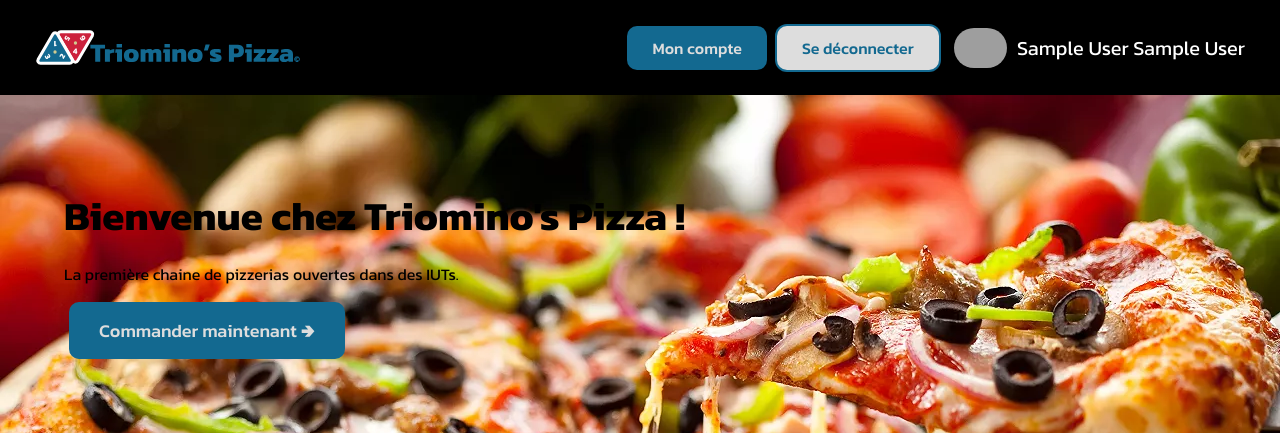
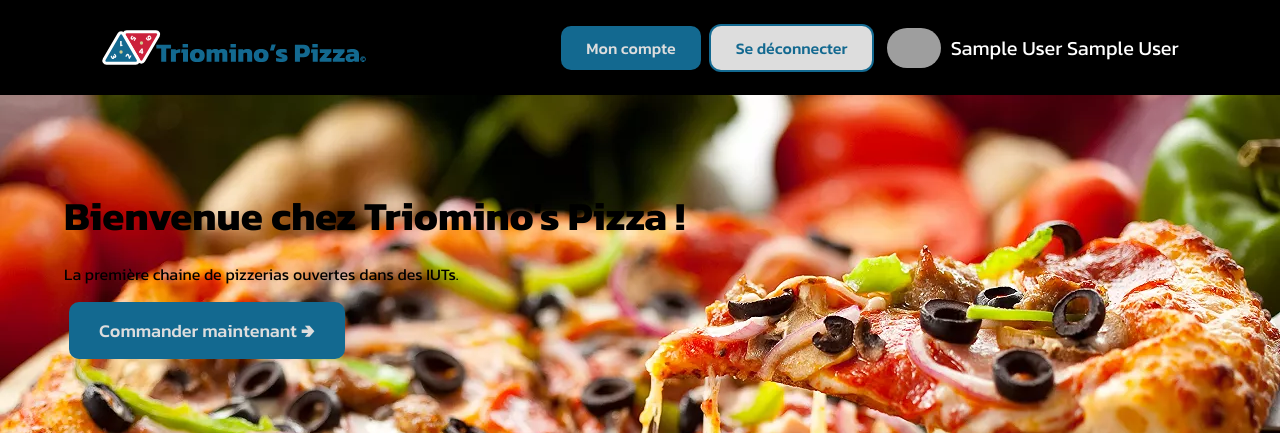
Before and after one commit to Triominos-Pizza/website, a PHP site: page / in a window 1280 px wide. Shown: the top 433 px of the page. Run offline with PHP 8.4, Linux system fonts and the light colour scheme; the visitor is signed in with stand-in values (Sample User, id 1); data that the repository does not hold is empty; a stand-in replaces the project's code that opens the database connection; grey boxes are pictures that could not be loaded.

Commit message:
Responsive header

```diff
--- a/css/header.css
+++ b/css/header.css
@@ -1,40 +1,62 @@
 header {
     display: flex;
-    justify-content: space-between;
+    justify-content: space-around;
     align-items: center;
     padding: 10px;
-    height: 75px;
+    min-height: 75px;
     background-color: #000;
     color: #fff;
+    flex-wrap: wrap;
+}
+
+header #header-logo, header #header-account {
+    display: flex;
+    align-items: center;
+    flex-wrap: wrap;
 }
 
 header #header-logo {
-    /* float: left; */
     height: 40px;
     width: auto;
     margin-inline: 25px;
-    /* position: relative; */
-    /* top: 50%; */
-    /* transform: translateY(-50%); */
+    margin-block: 15px;
 }
 
 header #header-account {
     display: flex;
+    flex-direction: row;
+    justify-content: space-around;
     align-items: center;
     padding-inline: 25px;
 }
 
-header #header-account > button {
-    margin-inline: 5px;
+header #header-account #header-buttons {
+    display: flex;
+    flex-direction: row;
+    justify-content: space-around;
+    align-items: center;
+    flex-wrap: nowrap;
 }
 
-header #header-account img {
+header #header-account #header-buttons>* {
+    margin-block: 5px;
+    width: min(100%, 130px);
+}
+
+header #header-account #header-profile {
+    display: flex;
+    flex-direction: row;
+    align-items: center;
+    flex-wrap: nowrap;
+}
+
+header #header-account #header-profile img {
     height: 40px;
     width: auto;
     border-radius: 20px;
     margin-inline: 10px;
 }
 
-header #header-account p {
+header #header-account #header-profile p {
     font-size: 20px;
 }
--- a/views/components/header.php
+++ b/views/components/header.php
@@ -12,21 +12,27 @@
             // If the user is connected, display his profile picture, his name and a button to access his account
             if (isset($_SESSION['idClient'])) {
                 // Buttons
+                echo "<div id='header-buttons'>";
                 echo "<a class='primary-button' href='$ROOT_URL/pages/account.php'>Mon compte</a>";
                 echo "<a class='secondary-button' href='$ROOT_URL/pages/logout.php'>Se déconnecter</a>";
+                echo "</div>";
 
                 // Profile picture and name
+                echo "<div id='header-profile'>";
                 echo "<img " .
-                    "src='".$_SESSION['photoDeProfil']."' " .
-                    "alt='Photo de profil de ".$_SESSION['prenomClient']." ".$_SESSION['nomClient']."'".
+                "src='".$_SESSION['photoDeProfil']."' " .
+                "alt='Photo de profil de ".$_SESSION['prenomClient']." ".$_SESSION['nomClient']."'".
                 "'/>";
                 echo "<p>" . $_SESSION['prenomClient'] . " " . $_SESSION['nomClient'] . "</p>";
+                echo "</div>";
             }
 
             // If the user is not connected, display buttons to connect or create an account
             else {
+                echo "<div id='header-buttons'>";
                 echo "<a class='secondary-button' href='$ROOT_URL/pages/login.php'>Se connecter</a>";
                 echo "<a class='primary-button' href='$ROOT_URL/pages/signup.php'>Créer un compte</a>";
+                echo "</div>";
             }
         ?>
     </div>
```
